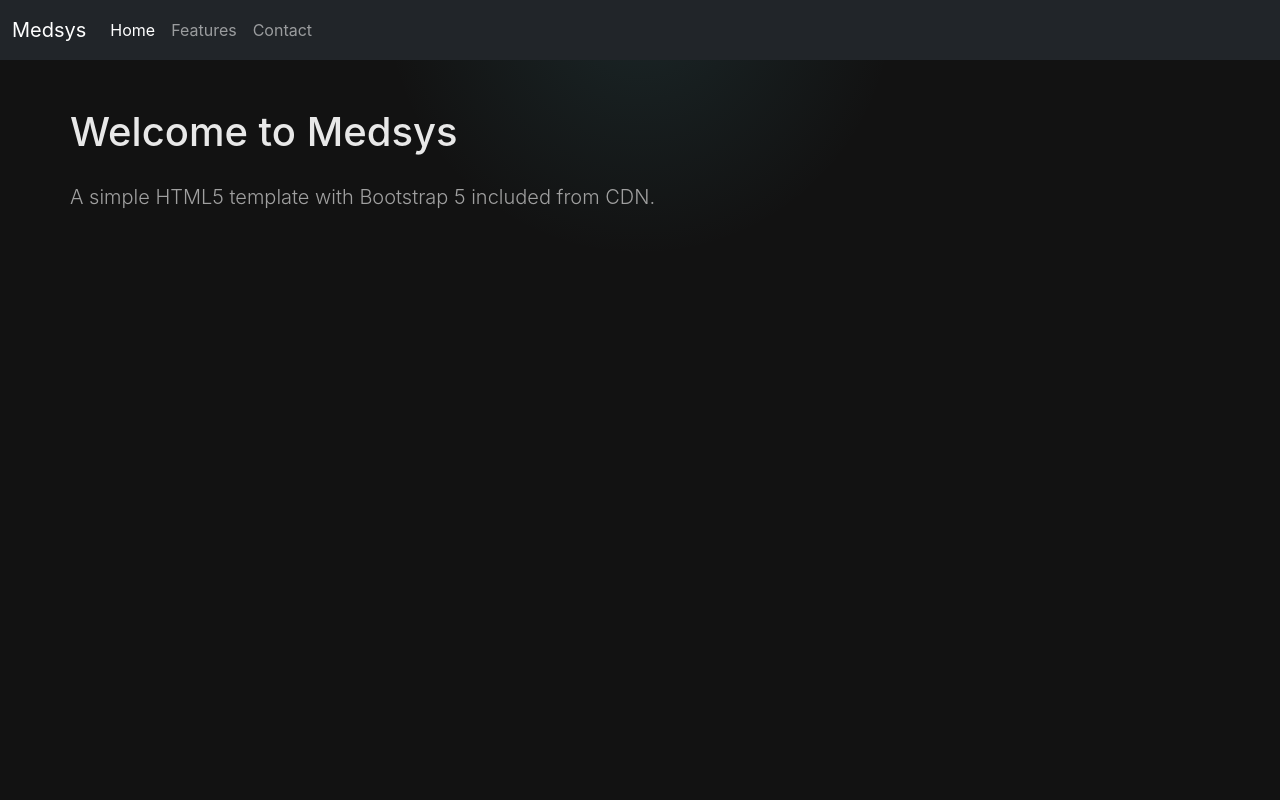
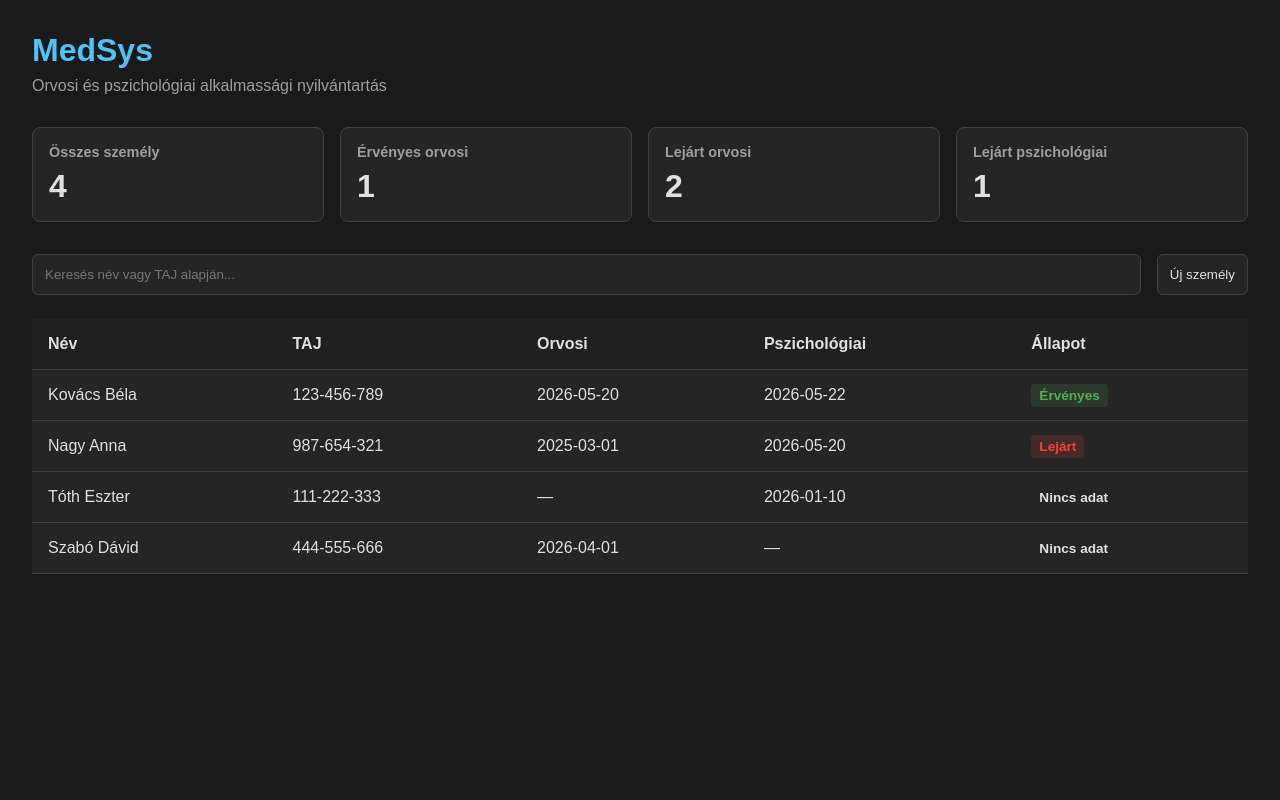
Before and after one commit to attila00198/medsys_cpy, a PHP site: page / in a window 1280 px wide. Run offline with PHP 8.4, Linux system fonts and the light colour scheme.

Commit message:
first protorype waith dummmy data

```diff
--- /dev/null
+++ b/api/persones.php
@@ -0,0 +1,77 @@
+<?php
+header("Content-Type: application/json; charset=utf-8");
+header("Access-Control-Allow-Origin: *");
+
+// ── MINTA ADATOK (később SQLite lekérdezésre cserélve) ──────────
+$persones = [
+    [
+        "id" => 1,
+        "nev" => "Kovács Béla",
+        "szuletesi_ido" => "1992-04-11",
+        "taj_szam" => "123456789",
+        "orvosi_alkalmas" => 1,
+        "orvosi_kezdete" => "2026-05-20",
+        "pszichologiai_alkalmas" => 1,
+        "pszichologiai_kezdete" => "2026-05-22",
+        "megjegyzes" => "",
+    ],
+    [
+        "id" => 2,
+        "nev" => "Nagy Anna",
+        "szuletesi_ido" => "1988-09-23",
+        "taj_szam" => "987654321",
+        "orvosi_alkalmas" => 1,
+        "orvosi_kezdete" => "2025-03-01",
+        "pszichologiai_alkalmas" => 1,
+        "pszichologiai_kezdete" => "2026-05-20",
+        "megjegyzes" => "Soron kívüli felülvizsgálat szükséges",
+    ],
+    [
+        "id" => 3,
+        "nev" => "Tóth Eszter",
+        "szuletesi_ido" => "1995-12-02",
+        "taj_szam" => "111222333",
+        "orvosi_alkalmas" => 0,
+        "orvosi_kezdete" => null,
+        "pszichologiai_alkalmas" => 1,
+        "pszichologiai_kezdete" => "2026-01-10",
+        "megjegyzes" => "",
+    ],
+    [
+        "id" => 4,
+        "nev" => "Szabó Dávid",
+        "szuletesi_ido" => "1990-07-30",
+        "taj_szam" => "444555666",
+        "orvosi_alkalmas" => 1,
+        "orvosi_kezdete" => "2026-04-01",
+        "pszichologiai_alkalmas" => 0,
+        "pszichologiai_kezdete" => null,
+        "megjegyzes" => "Pszichológiai vizsgálatra beosztva: 2026.07.01.",
+    ],
+];
+
+// ── ROUTING ──────────────────────────────────────────────────────
+$method = $_SERVER["REQUEST_METHOD"];
+
+if ($method === "GET") {
+    if (isset($_GET["id"])) {
+        $id = (int) $_GET["id"];
+        $found = array_values(
+            array_filter($persones, fn($p) => $p["id"] === $id),
+        );
+
+        if (!$found) {
+            http_response_code(404);
+            echo json_encode(["ok" => false, "error" => "Nem található"]);
+            exit();
+        }
+        echo json_encode(["ok" => true, "data" => $found[0]]);
+        exit();
+    }
+
+    echo json_encode(["ok" => true, "data" => $persones]);
+    exit();
+}
+
+http_response_code(405);
+echo json_encode(["ok" => false, "error" => "Method not allowed"]);
--- a/index.html
+++ b/index.html
@@ -1,39 +1,88 @@
 <!doctype html>
-<html lang="en">
+<html lang="hu">
     <head>
-    <meta charset="utf-8">
-    <meta name="viewport" content="width=device-width, initial-scale=1">
-    <title>Medsys</title>
-    <link href="https://cdn.jsdelivr.net/npm/bootstrap@5.0.2/dist/css/bootstrap.min.css" rel="stylesheet" integrity="sha384-EVSTQN3/azprG1Anm3QDgpJLIm9Nao0Yz1ztcQTwFspd3yD65VohhpuuCOmLASjC" crossorigin="anonymous">
-    <link rel="stylesheet" href="static/css/style.css">
+        <meta charset="UTF-8" />
+        <meta name="viewport" content="width=device-width, initial-scale=1.0" />
+        <title>MedSys Dashboard</title>
+        <link rel="stylesheet" href="static/css/style.css" />
     </head>
+
     <body>
-    <nav class="navbar navbar-expand-lg navbar-dark bg-dark">
-      <div class="container-fluid">
-        <a class="navbar-brand" href="#">Medsys</a>
-        <button class="navbar-toggler" type="button" data-bs-toggle="collapse" data-bs-target="#navbarNav" aria-controls="navbarNav" aria-expanded="false" aria-label="Toggle navigation">
-          <span class="navbar-toggler-icon"></span>
-        </button>
-        <div class="collapse navbar-collapse" id="navbarNav">
-          <ul class="navbar-nav">
-            <li class="nav-item">
-              <a class="nav-link active" aria-current="page" href="#">Home</a>
-            </li>
-            <li class="nav-item">
-              <a class="nav-link" href="#">Features</a>
-            </li>
-            <li class="nav-item">
-              <a class="nav-link" href="#">Contact</a>
-            </li>
-          </ul>
+        <header>
+            <h1>MedSys</h1>
+            <p>Orvosi és pszichológiai alkalmassági nyilvántartás</p>
+        </header>
+
+        <main>
+            <section class="dashboard">
+                <div class="card">
+                    <h2>Összes személy</h2>
+                    <span>128</span>
                 </div>
+
+                <div class="card">
+                    <h2>Érvényes orvosi</h2>
+                    <span>103</span>
                 </div>
-    </nav>
 
-    <main class="container py-5">
-      <h1 class="mb-4">Welcome to Medsys</h1>
-      <p class="lead">A simple HTML5 template with Bootstrap 5 included from CDN.</p>
+                <div class="card">
+                    <h2>Lejárt orvosi</h2>
+                    <span>25</span>
+                </div>
+
+                <div class="card">
+                    <h2>Lejárt pszichológiai</h2>
+                    <span>17</span>
+                </div>
+            </section>
+
+            <section class="toolbar">
+                <input
+                    type="text"
+                    placeholder="Keresés név vagy TAJ alapján..."
+                />
+
+                <button>Új személy</button>
+            </section>
+
+            <section>
+                <table>
+                    <thead>
+                        <tr>
+                            <th>Név</th>
+                            <th>TAJ</th>
+                            <th>Orvosi</th>
+                            <th>Pszichológiai</th>
+                            <th>Állapot</th>
+                        </tr>
+                    </thead>
+
+                    <tbody>
+                        <tr>
+                            <td>Kovács Béla</td>
+                            <td>123-456-789</td>
+                            <td>2026-05-15</td>
+                            <td>2026-05-12</td>
+                            <td>
+                                <span class="status valid">Érvényes</span>
+                            </td>
+                        </tr>
+
+                        <tr>
+                            <td>Nagy Anna</td>
+                            <td>987-654-321</td>
+                            <td>2026-03-01</td>
+                            <td>2026-05-20</td>
+                            <td>
+                                <span class="status expired">Lejárt</span>
+                            </td>
+                        </tr>
+                    </tbody>
+                </table>
+            </section>
         </main>
-    <script src="https://cdn.jsdelivr.net/npm/bootstrap@5.0.2/dist/js/bootstrap.bundle.min.js" integrity="sha384-MrcW6ZMFYlzcLA8Nl+NtUVF0sA7MsXsP1UyJoMp4YLEuNSfAP+JcXn/tWtIaxVXM" crossorigin="anonymous"></script>
+
+        <script src="static/js/api.js"></script>
+        <script src="static/js/table.js"></script>
     </body>
 </html>
--- a/static/css/style.css
+++ b/static/css/style.css
@@ -1,224 +1,131 @@
-/* Dark themed stylesheet template */
 :root {
-  --bg-color: #121212;
-  --surface-color: #1e1e1e;
-  --surface-alt-color: #252525;
-  --text-color: #e8e8e8;
-  --muted-text-color: #a0a0a0;
-  --primary-color: #56b6c2;
-  --accent-color: #c678dd;
-  --border-color: rgba(255, 255, 255, 0.08);
-  --shadow-color: rgba(0, 0, 0, 0.45);
-  --success-color: #98c379;
-  --warning-color: #e5c07b;
-  --danger-color: #e06c75;
+  --bg: #1a1a1a;
+  --surface: #252525;
+  --surface-hover: #303030;
+
+  --text: #e0e0e0;
+  --text-muted: #9e9e9e;
+
+  --border: #404040;
+
+  --success: #4caf50;
+  --danger: #f44336;
+
+  --accent: #4fc3f7;
 }
 
 * {
+  margin: 0;
+  padding: 0;
   box-sizing: border-box;
 }
 
 body {
-  margin: 0;
-  min-height: 100vh;
-  font-family: Inter, system-ui, sans-serif;
-  background: radial-gradient(circle at top, rgba(86, 182, 194, 0.12), transparent 25%),
-    var(--bg-color);
-  color: var(--text-color);
+  background: var(--bg);
+  color: var(--text);
+  font-family: sans-serif;
+  padding: 2rem;
 }
 
-html {
-  scroll-behavior: smooth;
+header {
+  margin-bottom: 2rem;
 }
 
-button,
-input,
-textarea,
-select {
-  font: inherit;
+header h1 {
+  color: var(--accent);
+  margin-bottom: .5rem;
 }
 
-img,
-svg {
-  display: block;
-  max-width: 100%;
+header p {
+  color: var(--text-muted);
 }
 
-.container {
-  width: min(1200px, calc(100% - 2rem));
-  margin: 0 auto;
-  padding: 1rem 0;
-}
-
-.header,
-.card,
-.nav,
-.footer {
-  background: var(--surface-color);
-  border: 1px solid var(--border-color);
-  border-radius: 16px;
-  box-shadow: 0 18px 40px var(--shadow-color);
-}
-
-.header,
-.nav,
-.footer {
-  padding: 1rem 1.5rem;
+.dashboard {
+  display: grid;
+  grid-template-columns: repeat(auto-fit, minmax(220px, 1fr));
+  gap: 1rem;
+  margin-bottom: 2rem;
 }
 
 .card {
-  padding: 1.5rem;
+  background: var(--surface);
+  border: 1px solid var(--border);
+  border-radius: 8px;
+  padding: 1rem;
 }
 
-h1,
-h2,
-h3,
-h4,
-h5,
-h6 {
-  margin: 0 0 1rem;
-  color: var(--text-color);
+.card h2 {
+  font-size: .9rem;
+  color: var(--text-muted);
+  margin-bottom: .5rem;
 }
 
-p,
-span,
-label,
-li {
-  line-height: 1.75;
-  color: var(--muted-text-color);
+.card span {
+  font-size: 2rem;
+  font-weight: bold;
 }
 
-a {
-  color: var(--primary-color);
-  text-decoration: none;
+.toolbar {
+  display: flex;
+  gap: 1rem;
+  margin-bottom: 1.5rem;
 }
 
-a:hover,
-a:focus {
-  text-decoration: underline;
-}
-
-button,
-.input-field,
-.select-field {
-  display: inline-flex;
-  align-items: center;
-  justify-content: center;
-  padding: 0.9rem 1.25rem;
-  border: 1px solid transparent;
-  border-radius: 12px;
-  background: var(--surface-alt-color);
-  color: var(--text-color);
-  cursor: pointer;
-  transition: background 0.2s ease, transform 0.2s ease;
-}
-
-button:hover,
-.input-field:hover,
-.select-field:hover {
-  background: rgba(255, 255, 255, 0.06);
-  transform: translateY(-1px);
-}
-
-button.primary {
-  background: var(--primary-color);
-  color: #121212;
-}
-
-button.secondary {
-  background: var(--accent-color);
-}
-
-.input-group {
-  display: grid;
-  gap: 0.75rem;
+.toolbar input {
+  flex: 1;
 }
 
 input,
-textarea,
-select {
-  width: 100%;
-  padding: 0.95rem 1rem;
-  border: 1px solid var(--border-color);
-  border-radius: 14px;
-  background: var(--surface-alt-color);
-  color: var(--text-color);
+button {
+  background: var(--surface);
+  color: var(--text);
+  border: 1px solid var(--border);
+  border-radius: 6px;
+  padding: .75rem;
 }
 
-input:focus,
-textarea:focus,
-select:focus {
-  outline: 2px solid rgba(86, 182, 194, 0.35);
-  outline-offset: 2px;
+button {
+  cursor: pointer;
 }
 
-.table {
+button:hover {
+  background: var(--surface-hover);
+}
+
+table {
   width: 100%;
   border-collapse: collapse;
-  margin: 1rem 0;
-  background: var(--surface-color);
-  border: 1px solid var(--border-color);
-  border-radius: 16px;
-  overflow: hidden;
+  background: var(--surface);
 }
 
-.table th,
-.table td {
-  padding: 1rem 1.25rem;
+th,
+td {
+  padding: 1rem;
   text-align: left;
-  border-bottom: 1px solid rgba(255, 255, 255, 0.08);
+  border-bottom: 1px solid var(--border);
 }
 
-.table th {
-  color: var(--text-color);
-  font-weight: 600;
+thead {
+  background: #202020;
 }
 
-.table tr:last-child td {
-  border-bottom: none;
+tbody tr:hover {
+  background: var(--surface-hover);
 }
 
-.badge {
-  display: inline-flex;
-  align-items: center;
-  padding: 0.35rem 0.7rem;
-  border-radius: 999px;
-  background: rgba(255, 255, 255, 0.05);
-  color: var(--text-color);
-  font-size: 0.85rem;
+.status {
+  padding: .25rem .5rem;
+  border-radius: 4px;
+  font-size: .85rem;
+  font-weight: bold;
 }
 
-.badge.success { background: rgba(152, 195, 121, 0.18); }
-.badge.warning { background: rgba(229, 192, 123, 0.18); }
-.badge.danger { background: rgba(224, 108, 117, 0.18); }
-
-.alert {
-  padding: 1rem 1.25rem;
-  border-radius: 14px;
-  background: rgba(255, 255, 255, 0.04);
-  border: 1px solid rgba(255, 255, 255, 0.08);
+.valid {
+  background: rgba(76, 175, 80, .15);
+  color: var(--success);
 }
 
-.alert.info { border-left: 4px solid var(--primary-color); }
-.alert.success { border-left: 4px solid var(--success-color); }
-.alert.warning { border-left: 4px solid var(--warning-color); }
-.alert.danger { border-left: 4px solid var(--danger-color); }
-
-.footer {
-  text-align: center;
-  font-size: 0.95rem;
-  color: var(--muted-text-color);
+.expired {
+  background: rgba(244, 67, 54, .15);
+  color: var(--danger);
 }
-
-@media (max-width: 768px) {
-  .container {
-    padding: 1rem;
-  }
-
-  .header,
-  .nav,
-  .footer,
-  .card {
-    border-radius: 14px;
-  }
-}
--- /dev/null
+++ b/static/js/api.js
@@ -0,0 +1,116 @@
+const API = "api/persones.php";
+
+// Az alkalmassági vizsgálat ennyi napig érvényes a kezdő dátumtól
+const VALIDITY_DAYS = 30;
+
+let allData = [];
+
+document.addEventListener("DOMContentLoaded", () => {
+  loadData();
+
+  const search = document.querySelector(".toolbar input");
+  let timer = null;
+  search.addEventListener("input", () => {
+    clearTimeout(timer);
+    timer = setTimeout(() => renderTable(filterData(search.value)), 250);
+  });
+});
+
+// ── ADATOK BETÖLTÉSE ─────────────────────────────────────
+async function loadData() {
+  try {
+    const res = await fetch(API);
+    const json = await res.json();
+
+    if (!json.ok) throw new Error(json.error);
+
+    allData = json.data;
+    renderTable(allData);
+    renderStats(allData);
+  } catch (err) {
+    console.error("Hiba az adatok betöltésekor:", err.message);
+    document.querySelector("tbody").innerHTML =
+      `<tr><td colspan="5">Hiba: ${err.message}</td></tr>`;
+  }
+}
+
+// ── KERESÉS ──────────────────────────────────────────────
+function filterData(term) {
+  term = term.trim().toLowerCase();
+  if (!term) return allData;
+
+  return allData.filter(
+    (p) =>
+      (p.nev || "").toLowerCase().includes(term) ||
+      (p.taj_szam || "").replace(/\D/g, "").includes(term.replace(/\D/g, "")),
+  );
+}
+
+// ── ÉRVÉNYESSÉG SZÁMÍTÁSA ────────────────────────────────
+function getValidity(startDate) {
+  if (!startDate) return "missing";
+
+  const start = new Date(startDate);
+  const expires = new Date(start);
+  expires.setDate(expires.getDate() + VALIDITY_DAYS);
+
+  return expires >= new Date() ? "valid" : "expired";
+}
+
+function getOverallStatus(person) {
+  const o = getValidity(person.orvosi_alkalmas ? person.orvosi_kezdete : null);
+  const p = getValidity(
+    person.pszichologiai_alkalmas ? person.pszichologiai_kezdete : null,
+  );
+
+  if (o === "missing" || p === "missing") return "missing";
+  if (o === "expired" || p === "expired") return "expired";
+  return "valid";
+}
+
+const STATUS_LABEL = {
+  valid: "Érvényes",
+  expired: "Lejárt",
+  missing: "Nincs adat",
+};
+
+// ── DASHBOARD STATISZTIKÁK ───────────────────────────────
+function renderStats(data) {
+  const cards = document.querySelectorAll(".card span");
+
+  const total = data.length;
+  const validOrvosi = data.filter(
+    (p) => getValidity(p.orvosi_alkalmas ? p.orvosi_kezdete : null) === "valid",
+  ).length;
+  const expiredOrv = data.filter(
+    (p) =>
+      getValidity(p.orvosi_alkalmas ? p.orvosi_kezdete : null) === "expired",
+  ).length;
+  const expiredPszi = data.filter(
+    (p) =>
+      getValidity(p.pszichologiai_alkalmas ? p.pszichologiai_kezdete : null) ===
+      "expired",
+  ).length;
+
+  cards[0].textContent = total;
+  cards[1].textContent = validOrvosi;
+  cards[2].textContent = expiredOrv;
+  cards[3].textContent = expiredPszi;
+}
+
+// ── SEGÉDFÜGGVÉNYEK ──────────────────────────────────────
+function formatTaj(taj) {
+  if (!taj) return "—";
+  const d = taj.replace(/\D/g, "");
+  return d.length === 9
+    ? `${d.slice(0, 3)}-${d.slice(3, 6)}-${d.slice(6)}`
+    : taj;
+}
+
+function esc(s) {
+  return String(s || "")
+    .replace(/&/g, "&amp;")
+    .replace(/</g, "&lt;")
+    .replace(/>/g, "&gt;")
+    .replace(/"/g, "&quot;");
+}
--- /dev/null
+++ b/static/js/table.js
@@ -0,0 +1,25 @@
+// ── TÁBLA RENDERELÉSE ────────────────────────────────────
+function renderTable(data) {
+  const tbody = document.querySelector("tbody");
+
+  if (!data.length) {
+    tbody.innerHTML = `<tr><td colspan="5">Nincs megjeleníthető adat</td></tr>`;
+    return;
+  }
+
+  tbody.innerHTML = data
+    .map((p) => {
+      const status = getOverallStatus(p);
+
+      return `
+      <tr>
+        <td>${esc(p.nev)}</td>
+        <td>${formatTaj(p.taj_szam)}</td>
+        <td>${p.orvosi_alkalmas ? p.orvosi_kezdete || "—" : "—"}</td>
+        <td>${p.pszichologiai_alkalmas ? p.pszichologiai_kezdete || "—" : "—"}</td>
+        <td><span class="status ${status}">${STATUS_LABEL[status]}</span></td>
+      </tr>
+    `;
+    })
+    .join("");
+}
```
Also changed, not shown: create.html (added), persone.html (added), static/js/form.js (added), 1 other file. Lines whose indentation alone changed are shown as unchanged.
